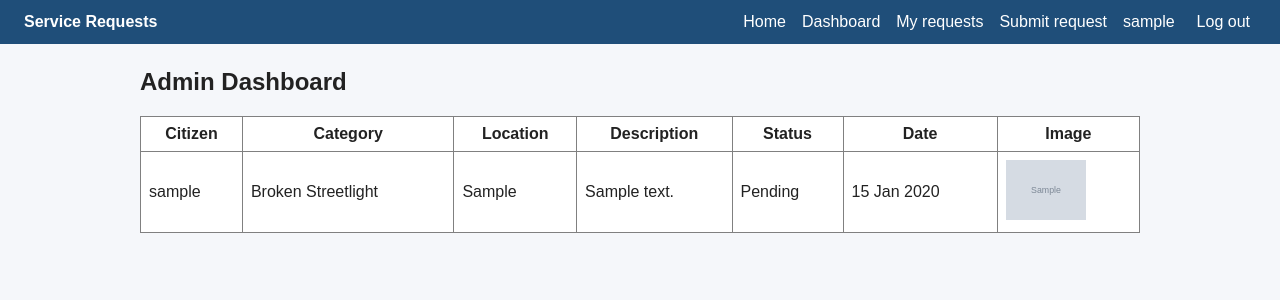
After one commit to Elysium227/public-service-request-system, a Django app: page /dashboard/ in a window 1280 px wide. The commit adds this page. Shown: the top 300 px of the page. Run offline with Django 5.2, Linux system fonts and the light colour scheme; a user stored in the database is signed in; tables that the repository leaves empty hold one stand-in row (values such as "Sample post"); grey boxes marked "Sample" are stand-in pictures.

Commit message:
Add admin dashboard listing all requests

```diff
--- /dev/null
+++ b/requests_app/templates/admin_dashboard.html
@@ -0,0 +1,30 @@
+{% extends "base.html" %}
+{% block content %}
+<h2>Admin Dashboard</h2>
+{% if all_requests %}
+<table border="1" cellpadding="8" cellspacing="0" style="width:100%; background:#fff; border-collapse:collapse;">
+  <tr>
+    <th>Citizen</th>
+    <th>Category</th>
+    <th>Location</th>
+    <th>Description</th>
+    <th>Status</th>
+    <th>Date</th>
+    <th>Image</th>
+  </tr>
+  {% for r in all_requests %}
+  <tr>
+    <td>{{ r.citizen.username }}</td>
+    <td>{{ r.get_category_display }}</td>
+    <td>{{ r.location }}</td>
+    <td>{{ r.description }}</td>
+    <td>{{ r.get_status_display }}</td>
+    <td>{{ r.created_at|date:"d M Y" }}</td>
+    <td>{% if r.image %}<img src="{{ r.image.url }}" width="80">{% else %}-{% endif %}</td>
+  </tr>
+  {% endfor %}
+</table>
+{% else %}
+<p>No requests have been submitted yet.</p>
+{% endif %}
+{% endblock %}
--- a/requests_app/templates/base.html
+++ b/requests_app/templates/base.html
@@ -10,7 +10,7 @@
     nav a, nav button { color: #fff; text-decoration: none; background: none; border: none; font-size: 16px; cursor: pointer; }
     nav .brand { font-weight: bold; margin-right: auto; }
     nav form { margin: 0; }
-    main { max-width: 700px; margin: 24px auto; padding: 0 16px; }
+    main { max-width: 1000px; margin: 24px auto; padding: 0 16px; }
   </style>
 </head>
 <body>
@@ -18,6 +18,7 @@
     <a class="brand" href="{% url 'home' %}">Service Requests</a>
     <a href="{% url 'home' %}">Home</a>
     {% if user.is_authenticated %}
+          {% if user.is_staff %}<a href="{% url 'admin_dashboard' %}">Dashboard</a>{% endif %}
           <a href="{% url 'my_requests' %}">My requests</a>
           <a href="{% url 'submit_request' %}">Submit request</a>
       <span style="color:#fff;">{{ user.username }}</span>
--- a/requests_app/urls.py
+++ b/requests_app/urls.py
@@ -6,4 +6,5 @@ urlpatterns = [
     path("register/", views.register, name="register"),
     path("submit/", views.submit_request, name="submit_request"),
     path("my-requests/", views.my_requests, name="my_requests"),
+    path("dashboard/", views.admin_dashboard, name="admin_dashboard"),
 ]
--- a/requests_app/views.py
+++ b/requests_app/views.py
@@ -2,6 +2,7 @@ from django.shortcuts import render, redirect
 from django.contrib.auth import login
 from django.contrib.auth.forms import UserCreationForm
 from django.contrib.auth.decorators import login_required
+from django.contrib.admin.views.decorators import staff_member_required
 from .forms import ServiceRequestForm
 from .models import ServiceRequest
 
@@ -40,3 +41,9 @@ def submit_request(request):
 def my_requests(request):
     requests_list = ServiceRequest.objects.filter(citizen=request.user).order_by("-created_at")
     return render(request, "my_requests.html", {"requests_list": requests_list})
+
+
+@staff_member_required(login_url="login")
+def admin_dashboard(request):
+    all_requests = ServiceRequest.objects.select_related("citizen").order_by("-created_at")
+    return render(request, "admin_dashboard.html", {"all_requests": all_requests})
```
